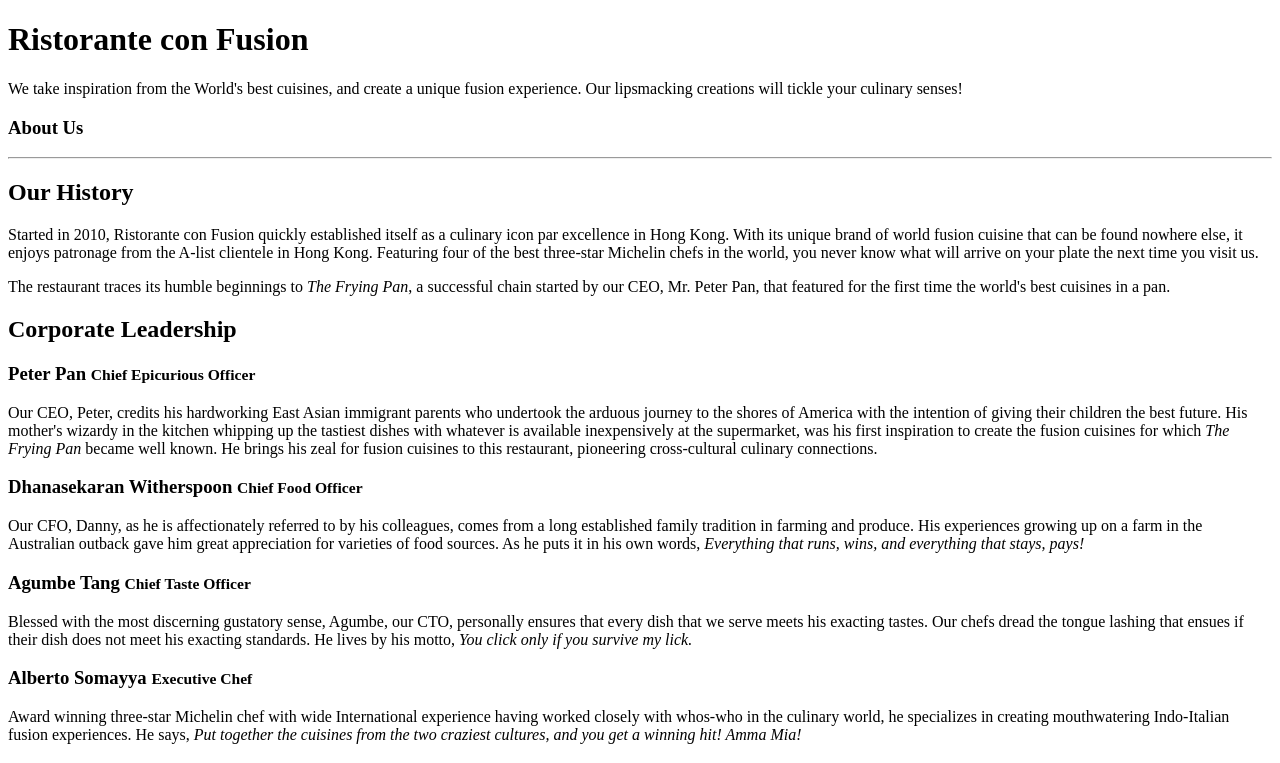
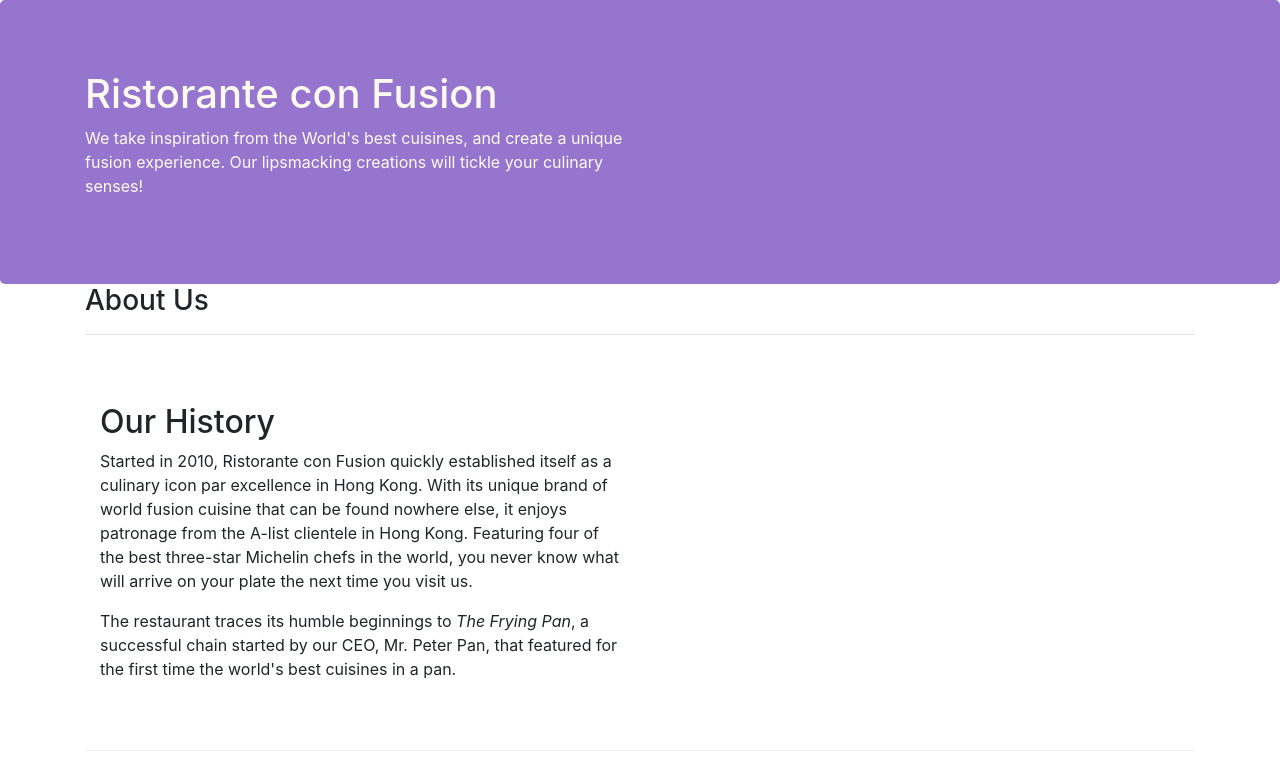
Before and after one commit to ShreyanshTripathi/node-bootstrap, a website: page aboutus.html in a window 1280 px wide. Shown: the top 763 px of the page. Drawn offline with nearby package versions, Linux system fonts and the light colour scheme.

Commit message:
edited aboutus.html

```diff
--- a/aboutus.html
+++ b/aboutus.html
@@ -2,7 +2,14 @@
 <html lang="en">
 
 <head>
+    <!-- Required meta tags always come first -->
+    <meta charset="utf-8">
+    <meta name="viewport" content="width=device-width, initial-scale=1, shrink-to-fit=no">
+    <meta http-equiv="x-ua-compatible" content="ie=edge">
 
+    <!-- Bootstrap CSS -->
+    <link rel="stylesheet" href="node_modules/bootstrap/dist/css/bootstrap.min.css">
+    <link rel="stylesheet" href = "css/styles.css">
     <title>Ristorante Con Fusion: About Us</title>
 
 </head>
@@ -11,7 +18,7 @@
 
     <header class="jumbotron">
         <div class="container">
-            <div class="row row-header">
+            <div class="row">
                 <div class="col-12 col-sm-6">
                     <h1>Ristorante con Fusion</h1>
                     <p>We take inspiration from the World's best cuisines, and create a unique fusion experience. Our lipsmacking creations will tickle your culinary senses!</p>
@@ -22,27 +29,26 @@
         </div>
     </header>
 
-    <div>
-        <div>
-            <div>
+    <div class="container">
+        <div class="row">
+            <div class="col-12">
                <h3>About Us</h3>
                <hr>
             </div>
         </div>
 
-        <div>
-            <div>
+        <div class="row row-content align-items-center">
+            <div class="col-12 col-sm-6">
                 <h2>Our History</h2>
                 <p>Started in 2010, Ristorante con Fusion quickly established itself as a culinary icon par excellence in Hong Kong. With its unique brand of world fusion cuisine that can be found nowhere else, it enjoys patronage from the A-list clientele in Hong Kong.  Featuring four of the best three-star Michelin chefs in the world, you never know what will arrive on your plate the next time you visit us.</p>
                 <p>The restaurant traces its humble beginnings to <em>The Frying Pan</em>, a successful chain started by our CEO, Mr. Peter Pan, that featured for the first time the world's best cuisines in a pan.</p>
             </div>
-            <div>
-            </div>
+
         </div>
 
 
-        <div>
-            <div>
+        <div class="row row-content align-items-center top-space">
+            <div class="col-12">
                 <h2>Corporate Leadership</h2>
                 <h3>Peter Pan <small>Chief Epicurious Officer</small></h3>
                 <p>Our CEO, Peter, credits his hardworking East Asian immigrant parents who undertook the arduous journey to the shores of America with the intention of giving their children the best future. His mother's wizardy in the kitchen whipping up the tastiest dishes with whatever is available inexpensively at the supermarket, was his first inspiration to create the fusion cuisines for which <em>The Frying Pan</em> became well known. He brings his zeal for fusion cuisines to this restaurant, pioneering cross-cultural culinary connections.</p>
@@ -98,7 +104,9 @@
            </div>
         </div>
     </footer>
-
+    <script src="node_modules/jquery/dist/jquery.slim.min.js"></script>
+    <script src="node_modules/popper.js/dist/umd/popper.min.js"></script>
+    <script src="node_modules/bootstrap/dist/js/bootstrap.min.js"></script>
 </body>
 
 </html>
--- a/css/styles.css
+++ b/css/styles.css
@@ -28,3 +28,7 @@
     margin: 0px;
     color: #0f0f0f;
 }
+
+.top-space{
+    margin-top: 20px;
+}
```
